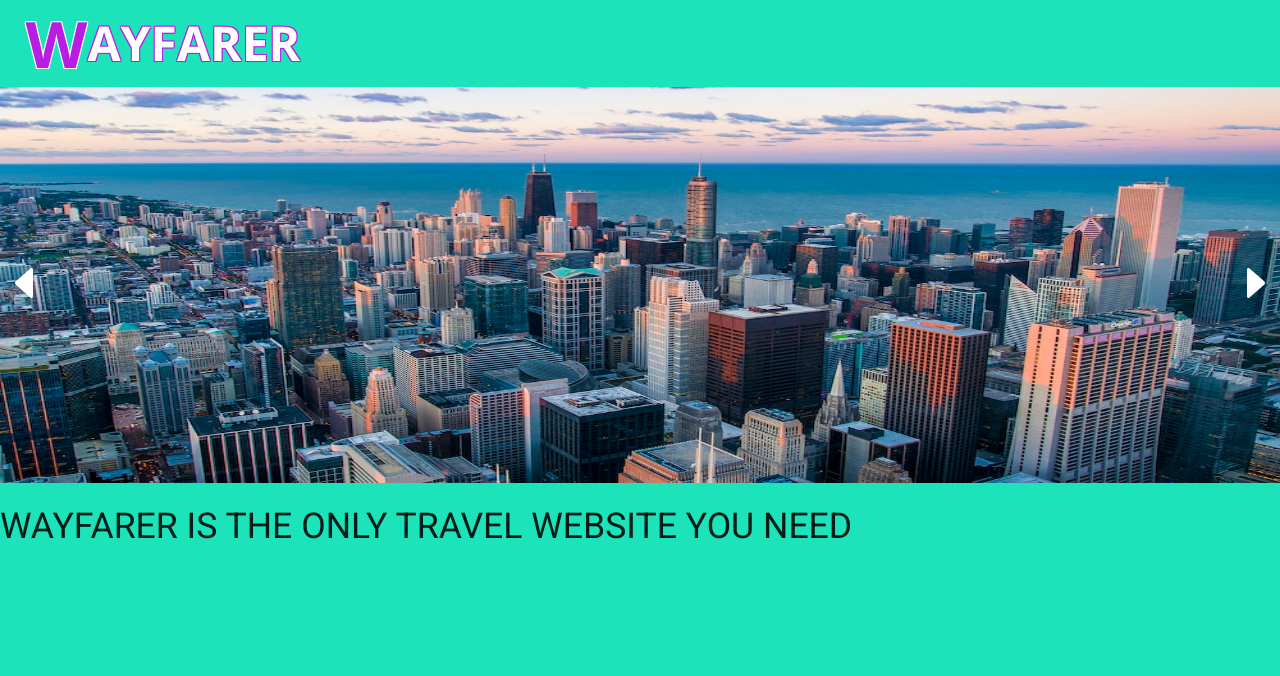
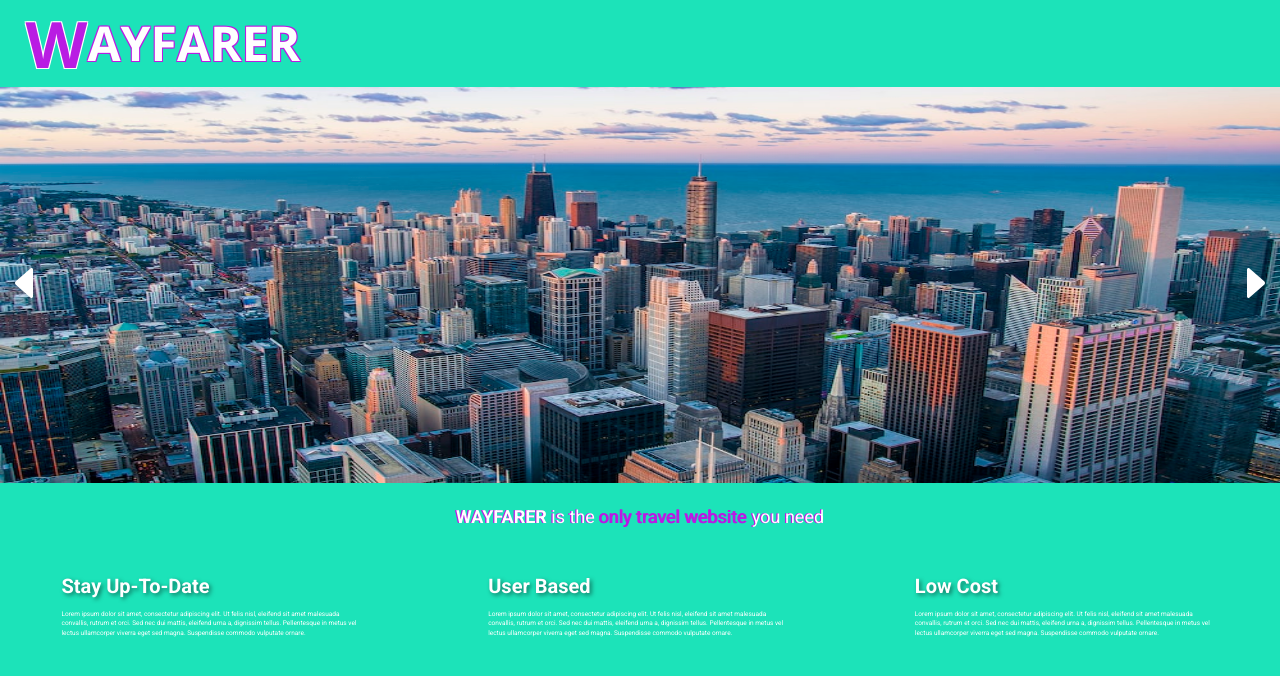
Before and after one commit to pophero110/Wayfarer, an Angular app: page / in a window 1280 px wide. Shown: the top 676 px of the page. Built offline with nearby package versions, Linux system fonts and the light colour scheme.

Commit message:
Added CSS Styling For Topics & Callout

```diff
--- a/src/app/app.component.css
+++ b/src/app/app.component.css
@@ -2,3 +2,10 @@
   height: 100vh;
   width: 100%;
 }
+.topics-container{
+  display: flex;
+  justify-content: center;
+  font-size: 6.5px;
+
+
+}
--- a/src/app/app.component.html
+++ b/src/app/app.component.html
@@ -2,6 +2,35 @@
   <section class="heroSection">
     <app-logo></app-logo>
     <app-gallery></app-gallery>
-    <app-topics></app-topics>
+    <app-callout></app-callout>
+
+    <div class="topics-container">
+      <app-topics title="Stay Up-To-Date">
+        <p>Lorem ipsum dolor sit amet, consectetur
+            adipiscing elit. Ut felis nisl, eleifend sit amet malesuada convallis, rutrum et orci.
+            Sed nec dui mattis, eleifend urna a, dignissim tellus. Pellentesque in metus vel lectus
+            ullamcorper viverra eget sed magna. Suspendisse commodo vulputate ornare.</p>
+      </app-topics>
+
+
+      <app-topics title="User Based">
+        <p>Lorem ipsum dolor sit amet, consectetur
+          adipiscing elit. Ut felis nisl, eleifend sit amet malesuada convallis, rutrum et orci.
+          Sed nec dui mattis, eleifend urna a, dignissim tellus. Pellentesque in metus vel lectus
+          ullamcorper viverra eget sed magna. Suspendisse commodo vulputate ornare.</p>
+      </app-topics>
+
+
+      <app-topics title="Low Cost">
+        <p>Lorem ipsum dolor sit amet, consectetur
+          adipiscing elit. Ut felis nisl, eleifend sit amet malesuada convallis, rutrum et orci.
+          Sed nec dui mattis, eleifend urna a, dignissim tellus. Pellentesque in metus vel lectus
+          ullamcorper viverra eget sed magna. Suspendisse commodo vulputate ornare.</p>
+      </app-topics>
+
+    </div>
+
+
+
   </section>
 </main>
--- a/src/app/callout/callout.component.css
+++ b/src/app/callout/callout.component.css
@@ -0,0 +1,17 @@
+.callout__brand{
+    text-transform: uppercase;
+    color: white;
+    font-weight: bold;
+}
+.callout__colored{
+    color: var(--accent-color);
+    /* font-weight: bold; */
+
+}
+.callout{
+    color: white;
+    text-align: center;
+    font-size: 1.8rem;
+    font-weight: light;
+    text-shadow:  -1px 0 var(--accent-color), -1.1px 0 var(--accent-color);
+}
--- a/src/app/callout/callout.component.html
+++ b/src/app/callout/callout.component.html
@@ -1 +1,2 @@
-<p>callout works!</p>
+<h2 class="callout"><span class="callout__brand">Wayfarer</span> is the <span class="callout__colored">only travel website</span>
+    you need</h2>
--- a/src/app/topics/topics.component.css
+++ b/src/app/topics/topics.component.css
@@ -1,3 +1,14 @@
 .topics{
     text-transform: uppercase;
 }
+.card{
+    background-color: transparent;
+    box-shadow: none;
+    color: white;
+    padding: 0 3rem;
+}
+.card-title{
+    font-size: 2rem;
+    font-weight: bold;
+    text-shadow: 2px 2px 4px rgba(0, 0, 0, 0.5);
+}
--- a/src/app/topics/topics.component.html
+++ b/src/app/topics/topics.component.html
@@ -1,2 +1,12 @@
-<h2 class="topics"><span>Wayfarer</span> is the <span>only travel website</span>
-you need</h2>
+
+<div class="row">
+    <div class="col s12">
+      <div class="card">
+        <div class="card-content white-text">
+          <span class="card-title">{{title}}</span>
+          <ng-content></ng-content>
+        </div>
+
+      </div>
+    </div>
+  </div>
--- a/src/app/topics/topics.component.ts
+++ b/src/app/topics/topics.component.ts
@@ -1,4 +1,5 @@
-import { Component } from '@angular/core';
+import { Component, Input } from '@angular/core';
+
 
 @Component({
   selector: 'app-topics',
@@ -6,5 +7,6 @@ import { Component } from '@angular/core';
   styleUrls: ['./topics.component.css']
 })
 export class TopicsComponent {
-
+  @Input() title?: string;
+  @Input() paragraph?: string;
 }
```
